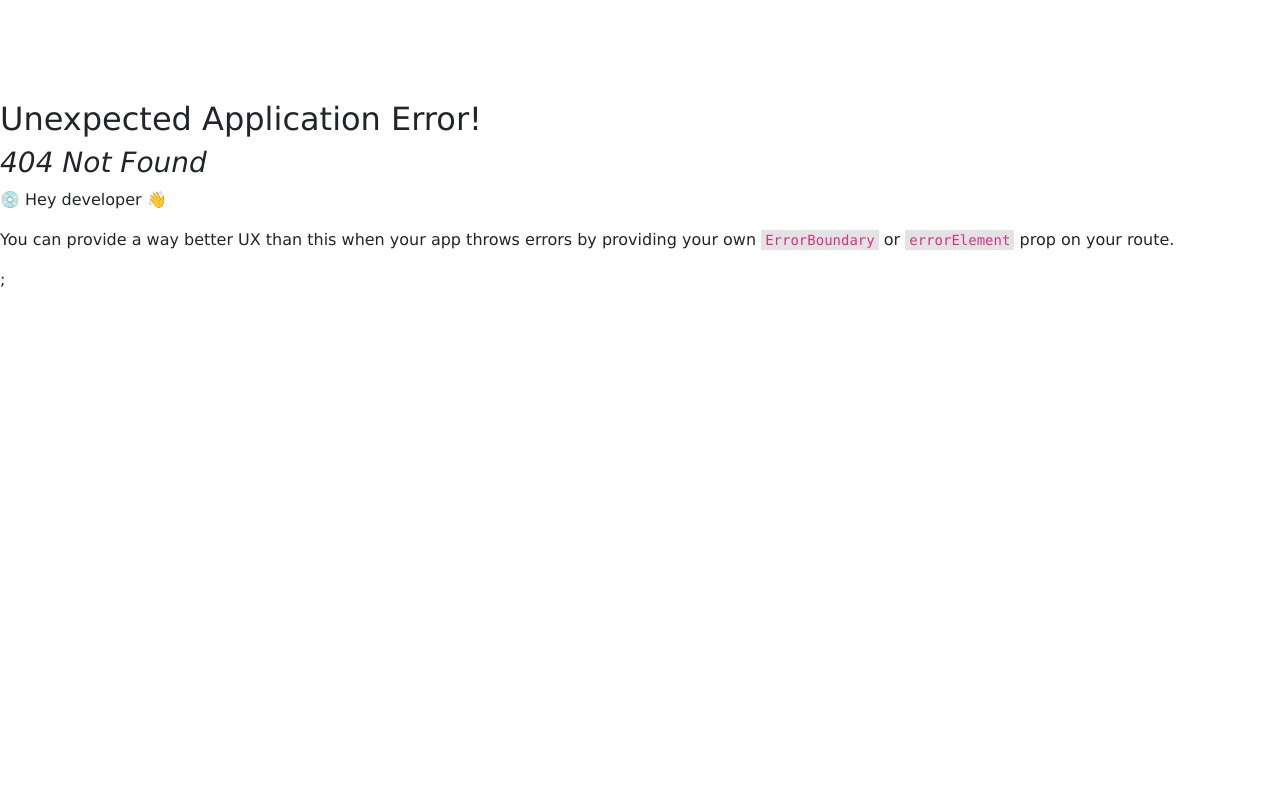
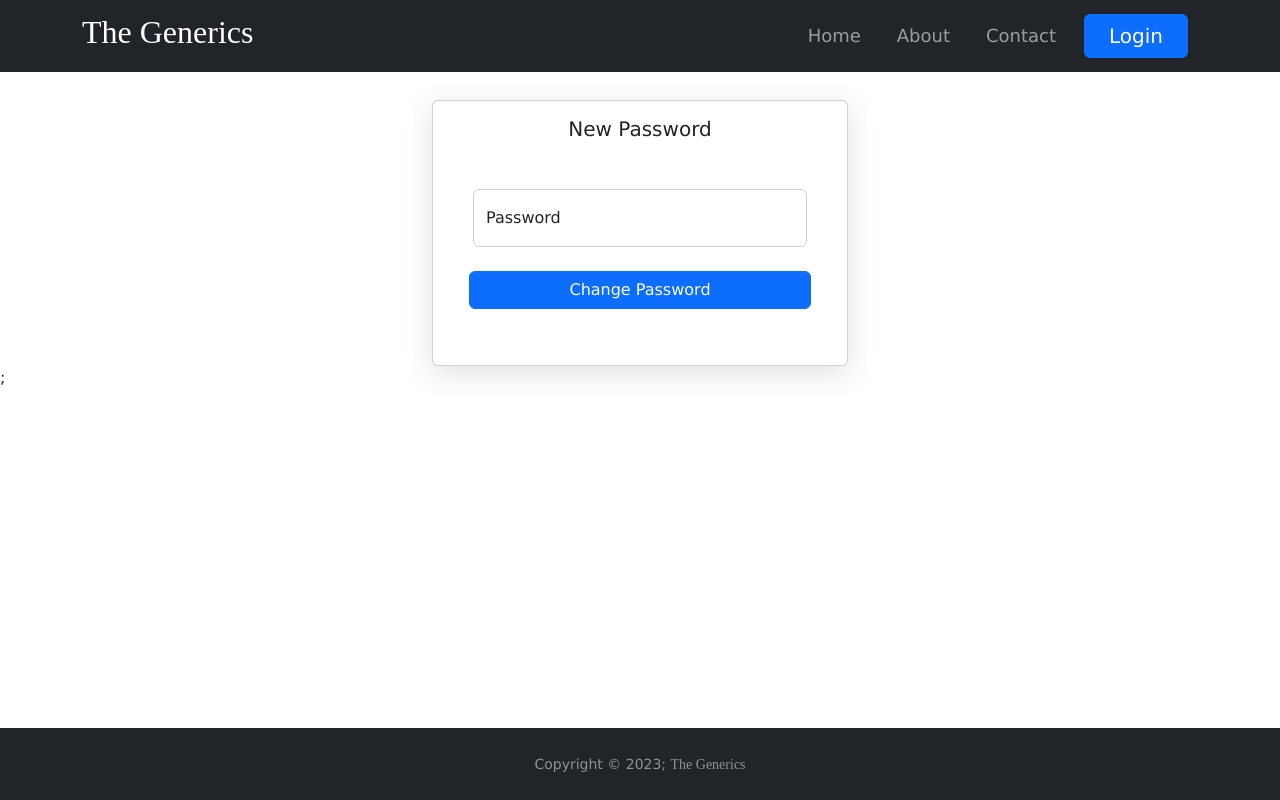
Before and after one commit to Balaji2306UI/React-ECommerce-Site, a React (Create React App) app: page /newPassword in a window 1280 px wide. Before the commit this address had no page. Built offline with nearby package versions, Linux system fonts and the light colour scheme; a web font is replaced by a local one.

Commit message:
React ECommerce Website - Implemented changePassword page

```diff
--- a/src/App.js
+++ b/src/App.js
@@ -15,6 +15,7 @@ import HomePage from "./pages/Home";
 import Contact from "./pages/Contact";
 import Login from "./pages/Login";
 import { AuthContextProvider } from "./components/store/auth-context";
+import ForgotPassword from "./pages/ForgotPassword";
 
 const routes = createBrowserRouter([
     {
@@ -26,6 +27,7 @@ const routes = createBrowserRouter([
             { path: "/store", element: <Products /> },
             { path: "/contact", element: <Contact /> },
             { path: "/login", element: <Login /> },
+            { path: "/newPassword", element: <ForgotPassword /> },
         ],
     },
 ]);
--- a/src/components/UI/Header.js
+++ b/src/components/UI/Header.js
@@ -68,13 +68,24 @@ function Header(props) {
                     )}
 
                     <Nav.Item as="li">
+                        {authCtx.isLoggedIn && (
+                            <Button
+                                variant="primary"
+                                className="px-4"
+                                onClick={authCtx.logout}
+                            >
+                                Logout
+                            </Button>
+                        )}
+                        {!authCtx.isLoggedIn && (
                             <Button
                                 variant="primary"
                                 className="px-4"
                                 onClick={loginRoute}
                             >
-                            {authCtx.isLoggedIn ? "Logout" : "Login"}
+                                Login
                             </Button>
+                        )}
                     </Nav.Item>
                 </Nav>
             </Container>
--- /dev/null
+++ b/src/pages/ForgotPassword.js
@@ -0,0 +1,55 @@
+import React, { useRef, useContext } from "react";
+import Card from "react-bootstrap/Card";
+import Button from "react-bootstrap/Button";
+import Form from "react-bootstrap/Form";
+import { FloatingLabel, Row } from "react-bootstrap";
+
+import AuthContext from "../components/store/auth-context";
+
+function ForgotPassword() {
+    const newPasswordInputRef = useRef();
+    const authCtx = useContext(AuthContext);
+    const changePasswordHandler = (event) => {
+        event.preventDefault();
+        const enteredNewPassword = newPasswordInputRef.current.value;
+        fetch(
+            "https://identitytoolkit.googleapis.com/v1/accounts:update?key=AIzaSyAHOyRinTiKDLDani_389jFJ6WSITor6NA",
+            {
+                method: "POST",
+                body: JSON.stringify({
+                    idToken: authCtx.token,
+                    password: enteredNewPassword,
+                    returnSecureToken: false,
+                }),
+                headers: {
+                    "Content-Type": "application/json",
+                },
+            }
+        ).then((res) => {
+            // assumption: Always succeeds!
+        });
+    };
+    return (
+        <Card style={{ width: "26rem" }} className="mx-auto">
+            <Card.Body>
+                <Card.Title className="text-center mb-4">
+                    New Password
+                </Card.Title>
+                <Form className="p-4" onSubmit={changePasswordHandler}>
+                    <FloatingLabel label="Password" className="mb-4">
+                        <Form.Control
+                            type="password"
+                            placeholder="New Password"
+                            ref={newPasswordInputRef}
+                        />
+                    </FloatingLabel>
+                    <Row className="px-2 mb-3">
+                        <Button type="submit">Change Password</Button>
+                    </Row>
+                </Form>
+            </Card.Body>
+        </Card>
+    );
+}
+
+export default ForgotPassword;
--- a/src/pages/Login.js
+++ b/src/pages/Login.js
@@ -88,9 +88,7 @@ function Login() {
                                 <Form.Check label="Remember me" />
                             </Col>
                             <Col>
-                                <a href="/" to="/home">
-                                    forgot password?
-                                </a>
+                                <Link to="/newPassword">forgot password?</Link>
                             </Col>
                         </Row>
                     )}
```
Lines whose indentation alone changed are shown as unchanged.
